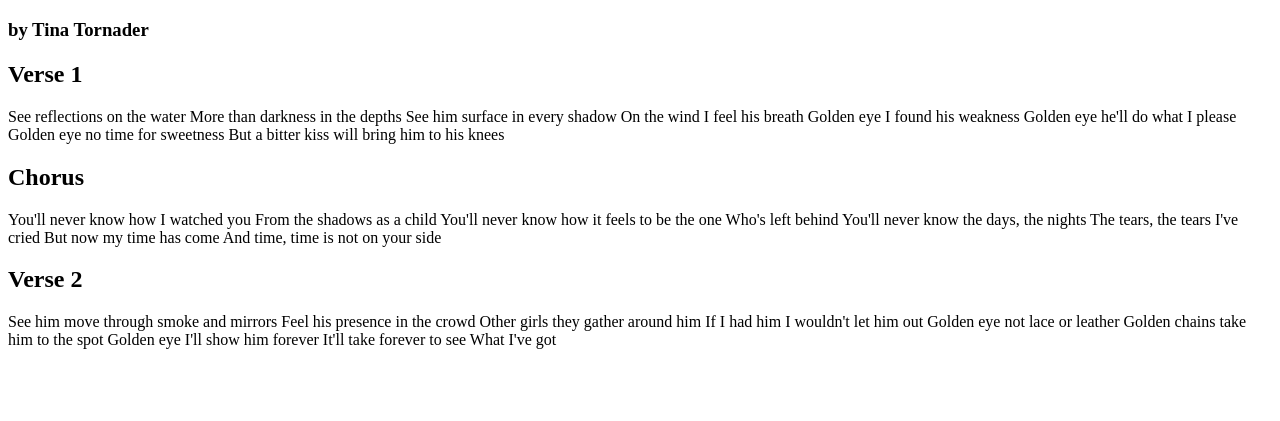
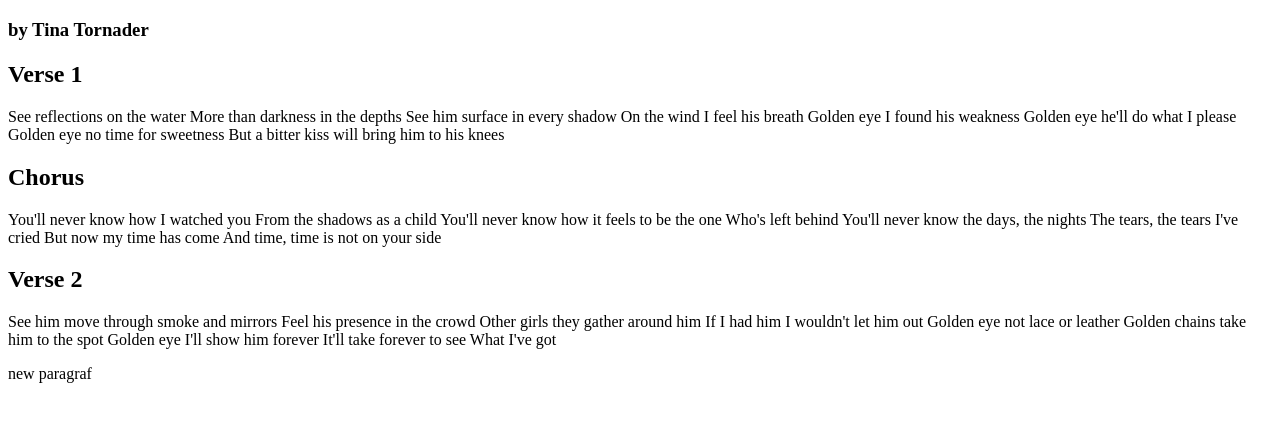
Before and after one commit to MarcinSkowronek27/nauka-gita, a website: page index.html in a window 1280 px wide. Shown: the part 61-482 px from the top of the page. Drawn offline with Linux system fonts and the light colour scheme.

Commit message:
add new paragraf

```diff
--- a/index.html
+++ b/index.html
@@ -39,6 +39,7 @@
         Golden eye I'll show him forever
         It'll take forever to see
         What I've got</p>
+        <p>new paragraf</p>
 </body>
 
 </html>
```
